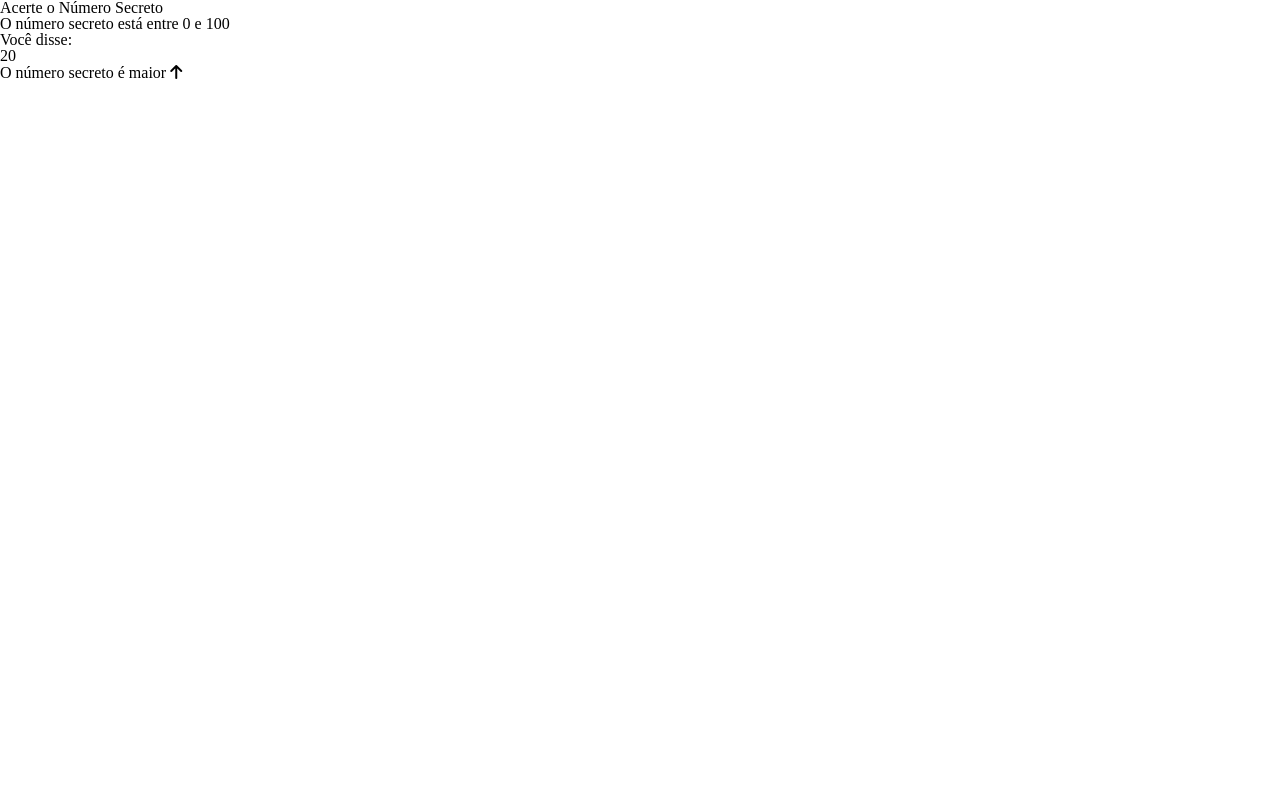
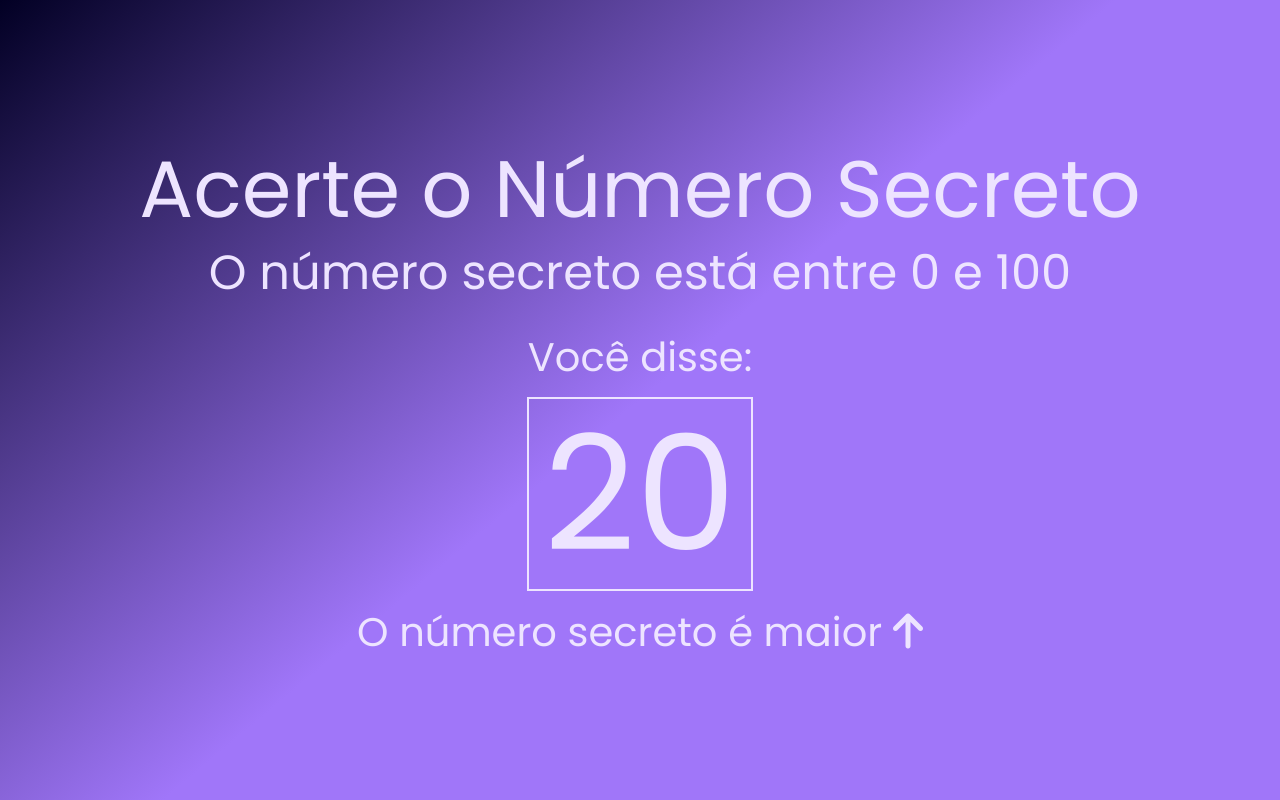
Before and after one commit to Garcia-Sam/numero_secreto, a plain HTML site: page numero-secreto/index.html in a window 1280 px wide. Drawn offline with nearby package versions, Linux system fonts and the light colour scheme.

Commit message:
Update style.css

```diff
--- a/numero-secreto/style.css
+++ b/numero-secreto/style.css
@@ -2,6 +2,41 @@
 
 :root{
     --font-family: 'Poppins', sans-serif;
-    --bg-color: #A076F9;
+    --bg-color: rgb(2,0,36);
     --primary-color: #EDE4FF;
 }
+
+body{
+    font-family: var(--font-family);
+    color: var(--primary-color);
+    margin: 0;
+    min-height: 100vh;
+    display: flex;
+    align-items: center;
+    text-align: center;
+    flex-direction: column;
+    justify-content: center;
+    background: fixed linear-gradient(140deg, rgba(2,0,36,1) 0%, rgba(160,118,249,1) 50%);
+}
+
+h1{
+    font-size: 5em;
+}
+
+h3{
+    font-size: 3em;
+    margin-top: 20px;
+}
+
+.mensagem{
+    font-size: 2.5em;
+    margin-top: 40px;
+}
+
+.box{
+    padding: 15px;
+    margin: 20px;
+    font-size: 4em;
+    display: inline-block;
+    border: 2px solid var(--primary-color);
+}
```
